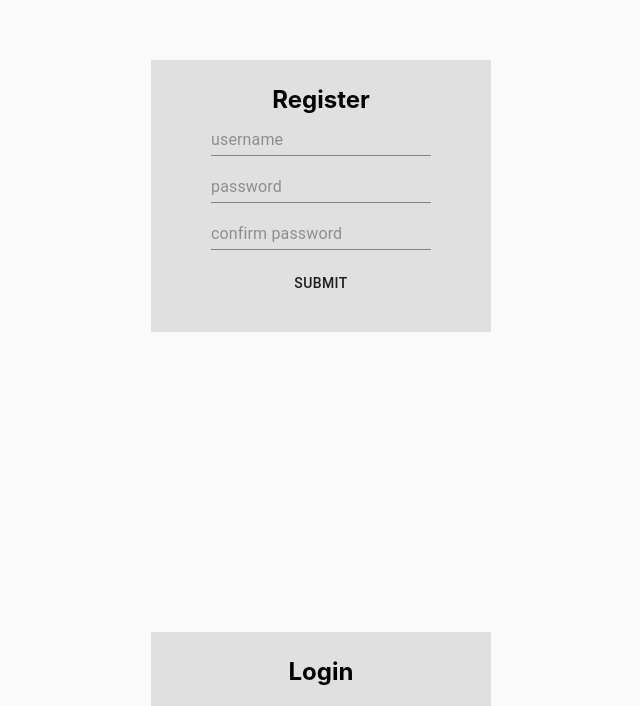
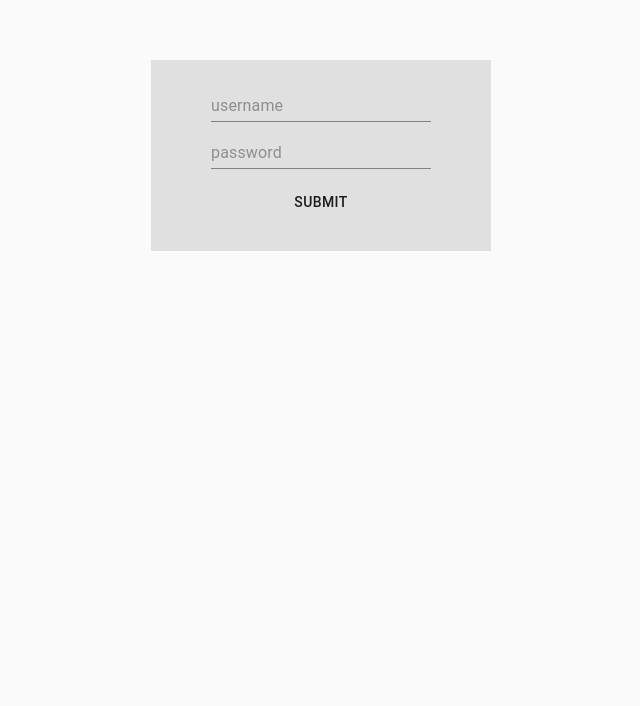
Before and after one commit to yutveg/Auth-React-Front-End, a React (Create React App) app in the folder simple-user-dash/: page /login in a window 1280 px wide. Shown: the part 240-946 px from the top of the page, without its empty margins (319-959 px from the left). After the commit the page ends 800 px from the top, so only its background shows below. Built offline with nearby package versions, Linux system fonts and the light colour scheme.

Commit message:
added routing for our components ready for backend

```diff
--- a/simple-user-dash/package.json
+++ b/simple-user-dash/package.json
@@ -18,9 +18,12 @@
     "@types/node": "^12.0.0",
     "@types/react": "^16.9.53",
     "@types/react-dom": "^16.9.8",
+    "@types/react-router-dom": "^5.1.6",
+    "axios": "^0.21.0",
     "formik": "^2.2.1",
     "react": "^17.0.1",
     "react-dom": "^17.0.1",
+    "react-router-dom": "^5.2.0",
     "react-scripts": "4.0.0",
     "styled-components": "^5.2.0",
     "typescript": "^4.0.3",
--- a/simple-user-dash/src/App.tsx
+++ b/simple-user-dash/src/App.tsx
@@ -1,13 +1,22 @@
-import React from 'react';
+import React, { useState } from 'react';
 import './App.css';
 import Login from './components/auth/Login';
 import Register from './components/auth/Register';
+import Dashboard from './components/dash/Dashboard';
+import { BrowserRouter, Route, Switch } from 'react-router-dom';
 
 const App: React.FC = () => {
+  const [accessToken, setAccessToken] = useState(false);
+
   return (
     <div className="App">
-      <Register />
-      <Login />
+      <BrowserRouter>
+        <Switch>
+          <Route path={`/dashboard`} component={Dashboard} />
+          <Route path="/login" component={Login} />
+          <Route path="/register" component={Register} />
+        </Switch>
+      </BrowserRouter>
     </div>
   );
 };
--- a/simple-user-dash/src/components/auth/Login.tsx
+++ b/simple-user-dash/src/components/auth/Login.tsx
@@ -6,8 +6,6 @@ import { AuthForm } from './formStyles';
 const Login: React.FC = () => {
   return (
     <AuthForm>
-      <h2>Login</h2>
-
       <Formik
         initialValues={{ username: '', password: '' }}
         onSubmit={(data, { setSubmitting, resetForm }) => {
--- a/simple-user-dash/src/components/auth/Register.tsx
+++ b/simple-user-dash/src/components/auth/Register.tsx
@@ -6,7 +6,6 @@ import { AuthForm } from './formStyles';
 const Register: React.FC = () => {
   return (
     <AuthForm>
-      <h2>Register</h2>
       <Formik
         initialValues={{ username: '', password: '', confirmPassword: '' }}
         onSubmit={(data, { setSubmitting, resetForm }) => {
```
Also changed, not shown: 1 other file (tests, documents, lock files or other folders).
